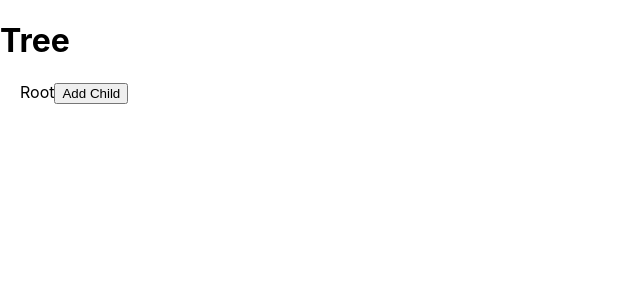
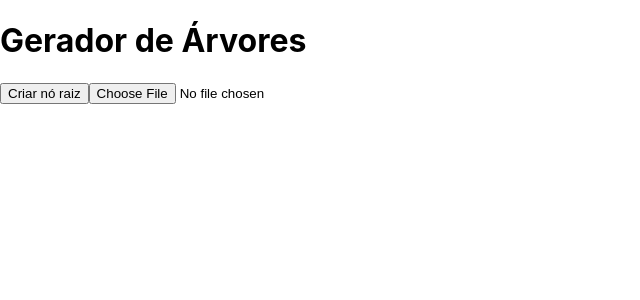
Before and after one commit to vseabra/waprojectFrontEnd, a React (Create React App) app: page / in a window 1280 px wide. Shown: the top 300 px of the page, without its empty margins (0-640 px from the left). Built offline with nearby package versions, Linux system fonts and the light colour scheme.

Commit message:
feat: add tree loading / downloading

```diff
--- a/src/components/Node.tsx
+++ b/src/components/Node.tsx
@@ -8,8 +8,10 @@ interface NodeProps {
 }
 
 export const Node: React.FC<NodeProps> = ({ node: self, parent, handleAddChild, handleDeleteChild }) => {
+	const identSize = 20;
+
 	return (
-    <div style={{ marginLeft: `${self.depth * 20}px` }}>
+    <div style={{ marginLeft: `${self.depth * identSize}px` }}>
 
       {self.name}
 
--- a/src/components/Tree.tsx
+++ b/src/components/Tree.tsx
@@ -1,13 +1,29 @@
-import { useState } from "react";
+import { useRef, useState } from "react";
+import { TreeSerializer } from "../services/TreeSerializer";
 import { Tree as ITree, TreeNode } from "../types/Tree";
 import { Node } from "./Node";
 
 export const Tree: React.FC = () => {
-  const [tree, setTree] = useState<ITree>({
-    root: new TreeNode('Root', 1)
-  });
+  const [tree, setTree] = useState<ITree| null>(null);
+	const fileInputRef = useRef<HTMLInputElement>(null);
+
+	const initializeRoot = (rootName: string) => {
+		const root = new TreeNode(rootName, 0);
+		setTree({ root });
+	};
+
+  const handleAddChild = (parent: TreeNode) => {
+    const name = prompt('Nome');
+    if (name) addNode(parent, name);
+  };
 
   const addNode = (parent: TreeNode, name: string) => {
+		if (!tree) return;
+		if (parent.children.some(child => child.name === name)) {
+			alert("Nome inválido! Já existe um nó com esse nome.")
+			return;
+		}
+
     const newNode = new TreeNode(name, parent.depth + 1);
     parent.addChild(newNode);
 
@@ -15,20 +31,72 @@ export const Tree: React.FC = () => {
   };
 
 	const handleDelete = (parent: TreeNode, nodeToDelete: TreeNode) => {
+		if (!tree) return;
+
 		parent.deleteChild(nodeToDelete);
-
-
     setTree({...tree});
 	}
 
-  const handleAddChild = (parent: TreeNode) => {
-    const name = prompt('Enter node name:');
-    if (name) addNode(parent, name);
+	const downloadTreeAsJson = (tree: ITree) => {
+		const jsonString = TreeSerializer.toJson(tree);
+		const blob = new Blob([jsonString], { type: 'application/json' });
+		const url = URL.createObjectURL(blob);
+
+		const link = document.createElement('a');
+		link.href = url;
+		link.download = `${tree.root.name}.json`;
+
+		document.body.appendChild(link);
+		link.click();
+		document.body.removeChild(link);
+
+		URL.revokeObjectURL(url);
+	};
+
+  const handleFileUpload = (event: React.ChangeEvent<HTMLInputElement>) => {
+    const file = event.target.files?.[0];
+    if (file) {
+      const reader = new FileReader();
+      reader.onload = (e) => {
+        try {
+          const json = e.target?.result as string;
+          const newTree = TreeSerializer.fromJson(json);
+          setTree(newTree);
+        } catch (error) {
+          console.error('Falha ao ler árvore do arquivo', error);
+          alert('Falha ao ler árvore do arquivo');
+        }
+      };
+      reader.readAsText(file);
+    }
   };
+
+	if (!tree) {
+		return (
+		<div>
+        <h1>Gerador de Árvores</h1>
+        <button onClick={() => {
+          const rootName = prompt('Qual é o nome da Árvore?');
+          if (rootName) initializeRoot(rootName);
+        }}>
+          Criar nó raiz
+        </button>
+				<input
+					type="file"
+					onChange={handleFileUpload}
+					accept=".json"
+				/>
+		</div>
+		)
+	}
 
   return (
     <div>
-      <h1>Tree</h1>
+      <h1>{tree.root.name}</h1>
+			<button onClick={() => setTree(null)}>
+				Deletar Árvore
+			</button>
+			<button onClick={() => downloadTreeAsJson(tree)}>Download Tree as JSON</button>
       <Node node={tree.root} handleAddChild={handleAddChild} handleDeleteChild={handleDelete} parent={null} />
     </div>
   );
--- /dev/null
+++ b/src/services/TreeSerializer.ts
@@ -0,0 +1,46 @@
+import { Tree, TreeNode } from "../types/Tree";
+
+interface JsonData {
+  [key: string]: JsonData | string | number | boolean | null;
+}
+
+/**
+ * TreeSerializer
+ *
+ * Essa classe é responsável por serializar e desserializar uma árvore.
+ *
+ */
+export class TreeSerializer {
+  public static toJson(tree: Tree): string {
+    const formattedTree = this.toClassificationTree(tree.root);
+    return JSON.stringify(formattedTree);
+  }
+
+  public static fromJson(json: string): Tree {
+    const parseNode = (obj: any, name: string, depth: number = 0): TreeNode => {
+      const node = new TreeNode(name, depth);
+      for (const [childName, childValue] of Object.entries(obj)) {
+        node.addChild(parseNode(childValue, childName, depth + 1));
+      }
+      return node;
+    };
+
+    const parsedObj = JSON.parse(json);
+    const rootName = Object.keys(parsedObj)[0];
+    return {
+      root: parseNode(parsedObj[rootName], rootName),
+    };
+  }
+
+  private static toClassificationTree(node: TreeNode): JsonData {
+    const result: any = {};
+    if (node.children.length === 0) {
+      result[node.name] = {};
+    } else {
+      result[node.name] = node.children.reduce((acc, child) => {
+        return { ...acc, ...this.toClassificationTree(child) };
+      }, {});
+    }
+    return result;
+  }
+}
```
